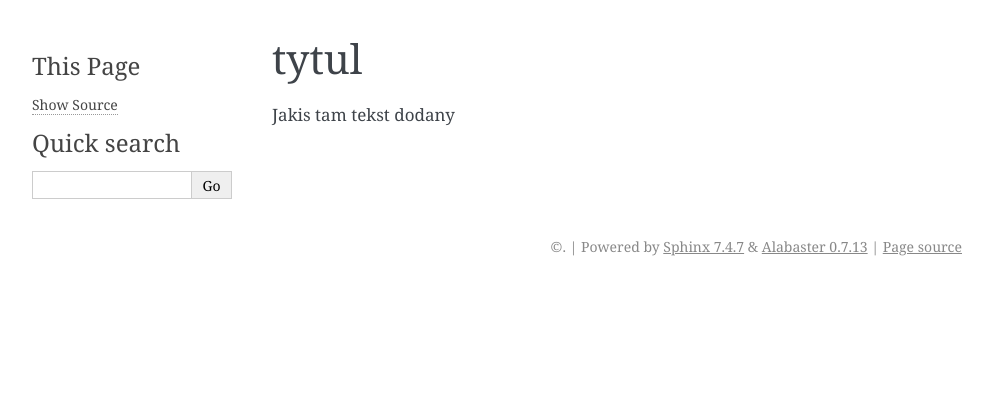
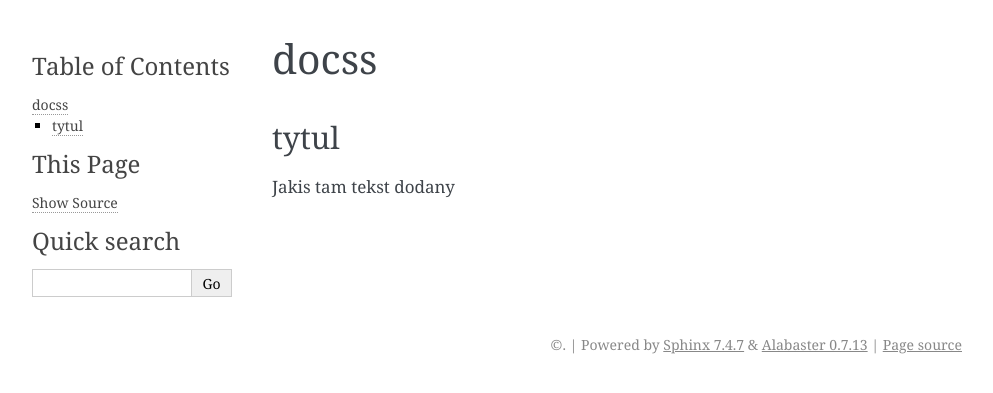
Before and after one commit to Smerlinski/docs, a Sphinx documentation site: the page built from docs/cos.md, in a window 1280 px wide. Shown: the top 393 px of the page, without its empty margins (148-1141 px from the left). Built offline with Sphinx 7.4.7, drawn with Linux system fonts in a browser that asks for light colours.

Commit message:
Update cos.md

```diff
--- a/docs/cos.md
+++ b/docs/cos.md
@@ -1,2 +1,4 @@
-# tytul
+# docss
+
+## tytul
 Jakis tam tekst dodany
```
